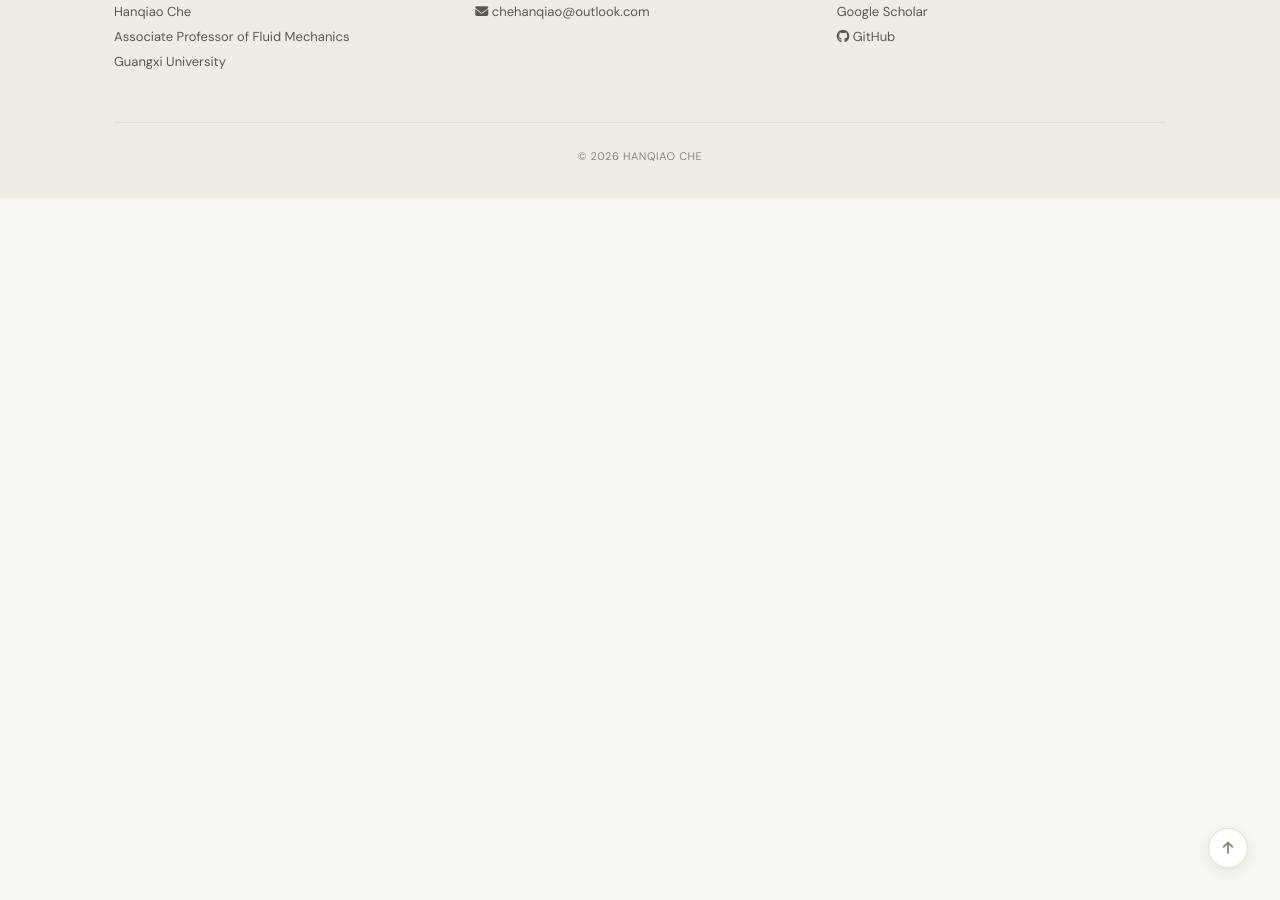
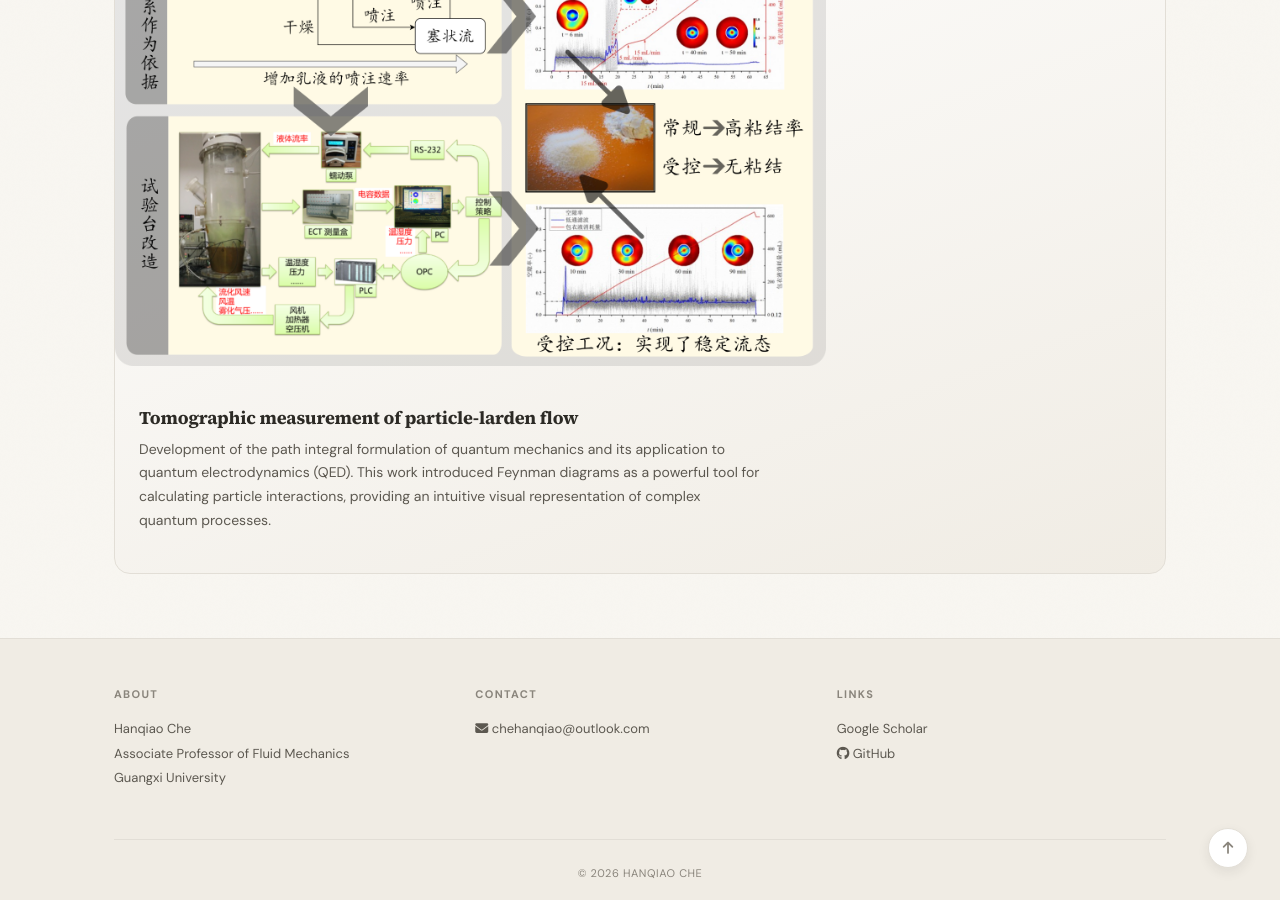
Before and after one commit to HQChe/hqche.github.io, a Jekyll site: the page built from _pages/research.md, in a window 1280 px wide and 900 px high, scrolled down 1090 px. Built offline with Jekyll 4.4.1, drawn with Linux system fonts in a browser that asks for light colours; a style sheet for code colours, icons or effects is not loaded; before the commit the page ends 1288 px from its top, so only the background shows below that.

Commit message:
Update research.md

```diff
--- a/_pages/research.md
+++ b/_pages/research.md
@@ -17,4 +17,12 @@ permalink: /research/
 </div>
 </div>
 
+<div class="research-card">
+<img src="{{ site.url }}{{ site.baseurl }}/images/research/processControl.png" class="research-thumb" alt="Feynman diagram">
+<div class="research-body">
+<h4 class="research-title">Tomographic measurement of particle-larden flow</h4>
+<p class="research-desc">Development of the path integral formulation of quantum mechanics and its application to quantum electrodynamics (QED). This work introduced Feynman diagrams as a powerful tool for calculating particle interactions, providing an intuitive visual representation of complex quantum processes.</p>
 </div>
+</div>
+
+</div>
```
